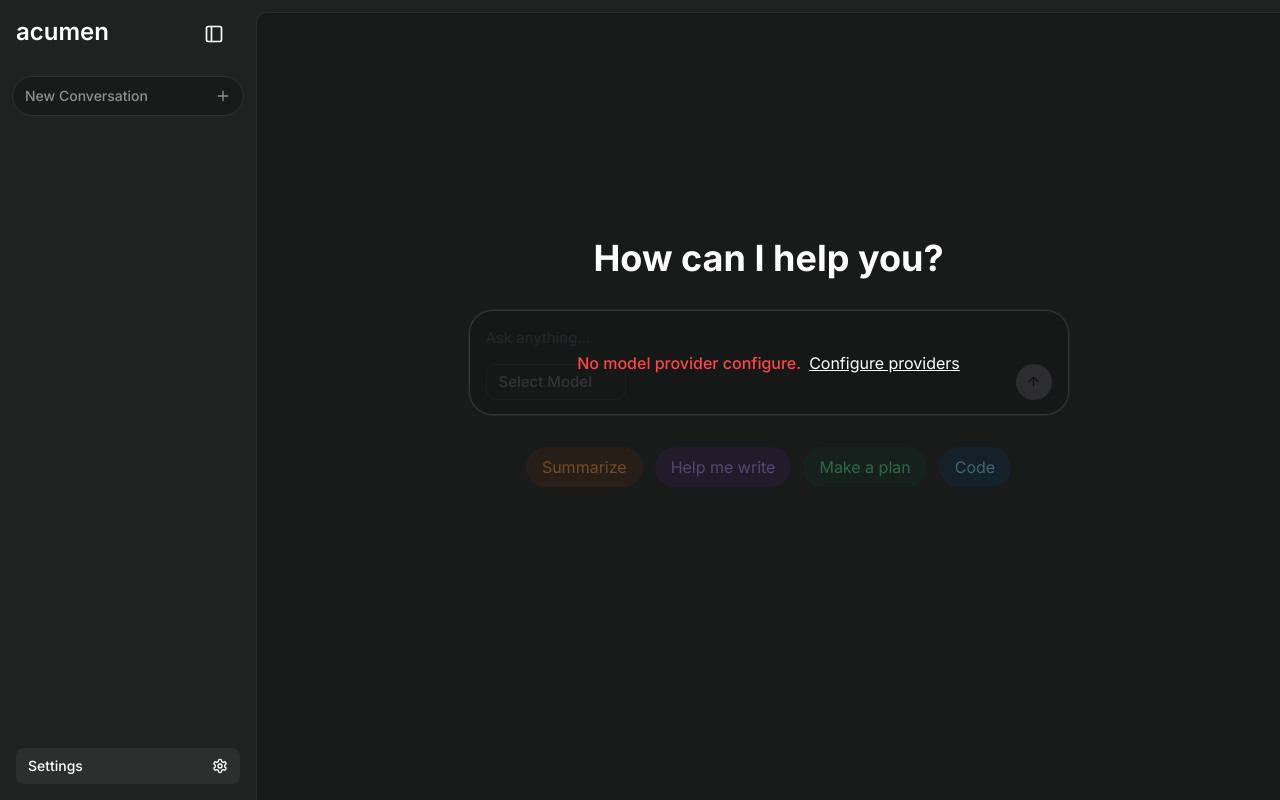
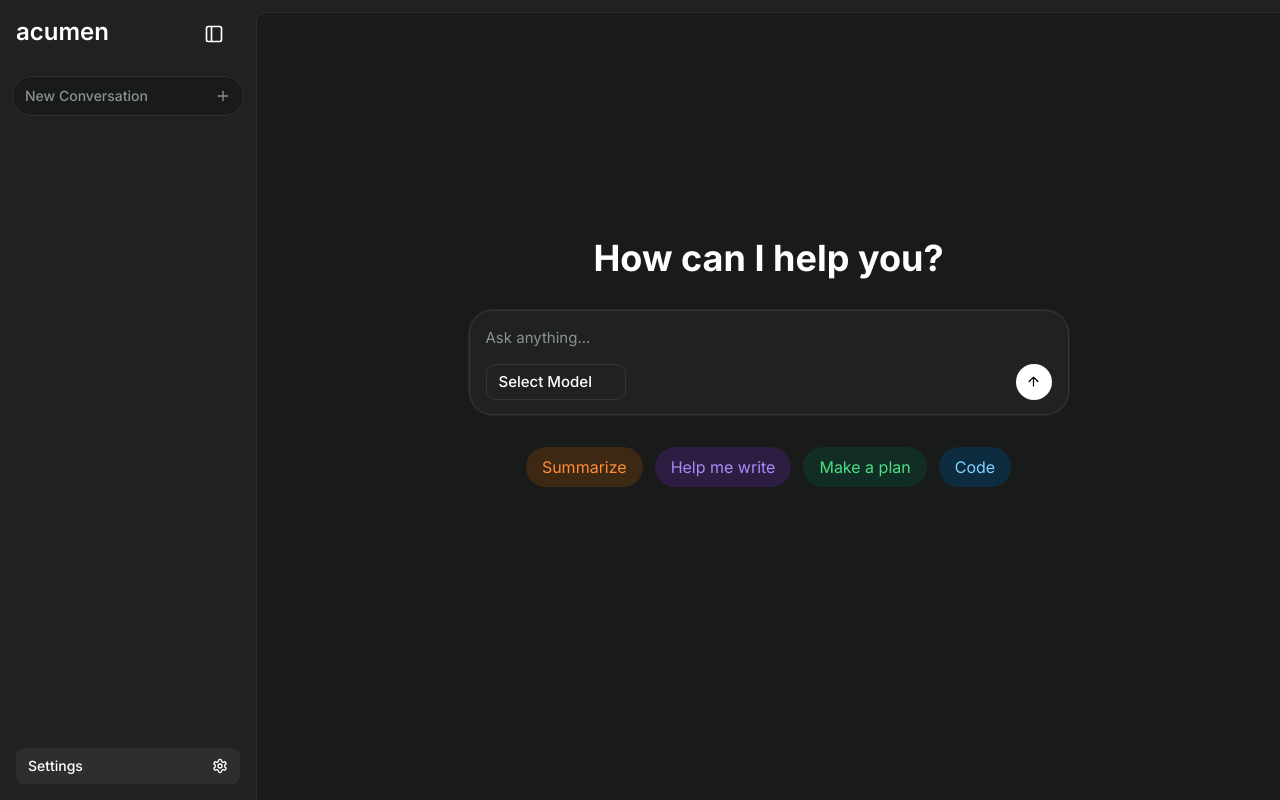
Before and after one commit to KainoaNewton/acumen-chat, a Next.js app: page / in a window 1280 px wide. Built offline with nearby package versions, Linux system fonts and the light colour scheme.

Commit message:
fixed some inconsistencies with chat input

```diff
--- a/src/app/(routes)/chat/[id]/page.tsx
+++ b/src/app/(routes)/chat/[id]/page.tsx
@@ -3,14 +3,16 @@
 import { useEffect } from 'react';
 import { useRouter } from 'next/navigation';
 import { storage } from '@/lib/storage';
+import React from 'react';
 
 export default function ChatPage({ params }: { params: { id: string } }) {
   const router = useRouter();
+  const chatId = React.use(Promise.resolve(params.id));
 
   useEffect(() => {
     // Check if the chat exists
     const chats = storage.getChats();
-    const chat = chats.find(c => c.id === params.id);
+    const chat = chats.find(c => c.id === chatId);
 
     if (!chat) {
       // If chat doesn't exist, redirect to home
@@ -19,8 +21,8 @@ export default function ChatPage({ params }: { params: { id: string } }) {
     }
 
     // Store this as the last selected chat
-    localStorage.setItem('lastSelectedChatId', params.id);
-  }, [params.id, router]);
+    localStorage.setItem('lastSelectedChatId', chatId);
+  }, [chatId, router]);
 
   // Redirect to home page which will handle the chat display
   useEffect(() => {
--- a/src/app/page.tsx
+++ b/src/app/page.tsx
@@ -91,7 +91,7 @@ const HeroSection = ({
 }) => {
   const [input, setInput] = useState('');
   const [isDropdownOpen, setIsDropdownOpen] = useState(false);
-  const [activeProviders, setActiveProviders] = useState<Record<string, boolean>>({});
+  const [activeProviders, setActiveProviders] = useState<Record<string, boolean>>({ default: true });
   const [apiKeys, setApiKeys] = useState<Record<string, string>>({});
   const router = useRouter();
   const textareaRef = React.useRef<HTMLTextAreaElement>(null);
@@ -104,6 +104,9 @@ const HeroSection = ({
     if (savedActiveProviders) {
       const parsedActiveProviders = JSON.parse(savedActiveProviders);
       setActiveProviders(parsedActiveProviders);
+    } else {
+      // If no providers are saved, keep the default enabled state
+      setActiveProviders({ default: true });
     }
 
     if (savedApiKeys) {
--- a/src/components/ChatInput.tsx
+++ b/src/components/ChatInput.tsx
@@ -32,7 +32,7 @@ export function ChatInput({
 }: ChatInputProps) {
   const [message, setMessage] = useState('');
   const [isDropdownOpen, setIsDropdownOpen] = useState(false);
-  const [activeProviders, setActiveProviders] = useState<Record<string, boolean>>({});
+  const [activeProviders, setActiveProviders] = useState<Record<string, boolean>>({ default: true });
   const [apiKeys, setApiKeys] = useState<Record<string, string>>({});
   const [allModels, setAllModels] = useState<Model[]>([]);
   const router = useRouter();
@@ -58,6 +58,9 @@ export function ChatInput({
     if (savedActiveProviders) {
       const parsedActiveProviders = JSON.parse(savedActiveProviders);
       setActiveProviders(parsedActiveProviders);
+    } else {
+      // If no providers are saved, keep the default enabled state
+      setActiveProviders({ default: true });
     }
 
     if (savedApiKeys) {
--- a/src/components/SimpleChatInput.tsx
+++ b/src/components/SimpleChatInput.tsx
@@ -20,7 +20,7 @@ export function SimpleChatInput({
   isLoading = false,
 }: SimpleChatInputProps) {
   const [message, setMessage] = useState('');
-  const [activeProviders, setActiveProviders] = useState<Record<string, boolean>>({});
+  const [activeProviders, setActiveProviders] = useState<Record<string, boolean>>({ default: true });
   const textareaRef = useRef<HTMLTextAreaElement>(null);
   const router = useRouter();
 
@@ -31,6 +31,9 @@ export function SimpleChatInput({
     if (savedActiveProviders) {
       const parsedActiveProviders = JSON.parse(savedActiveProviders);
       setActiveProviders(parsedActiveProviders);
+    } else {
+      // If no providers are saved, keep the default enabled state
+      setActiveProviders({ default: true });
     }
   }, []);
 
```
